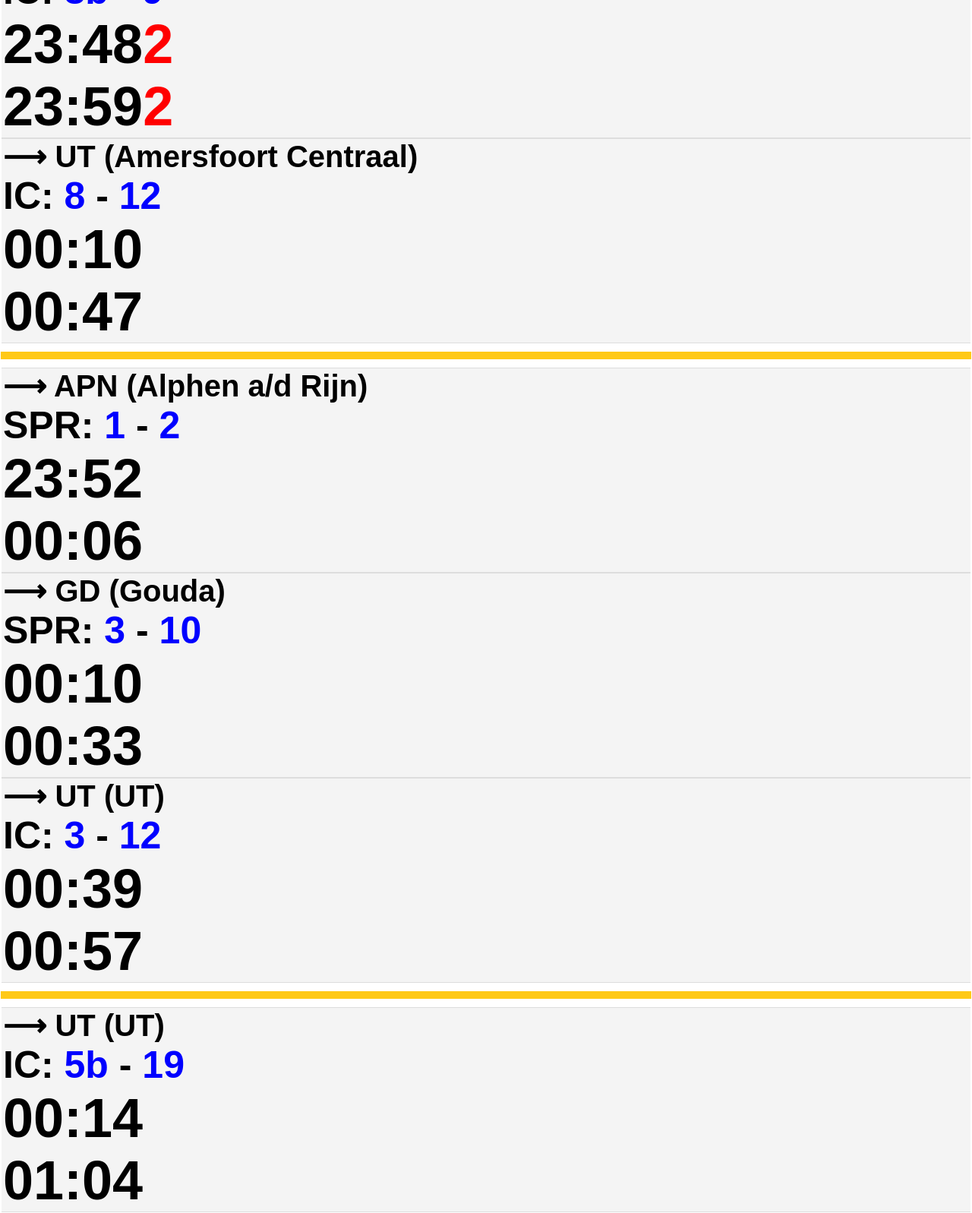
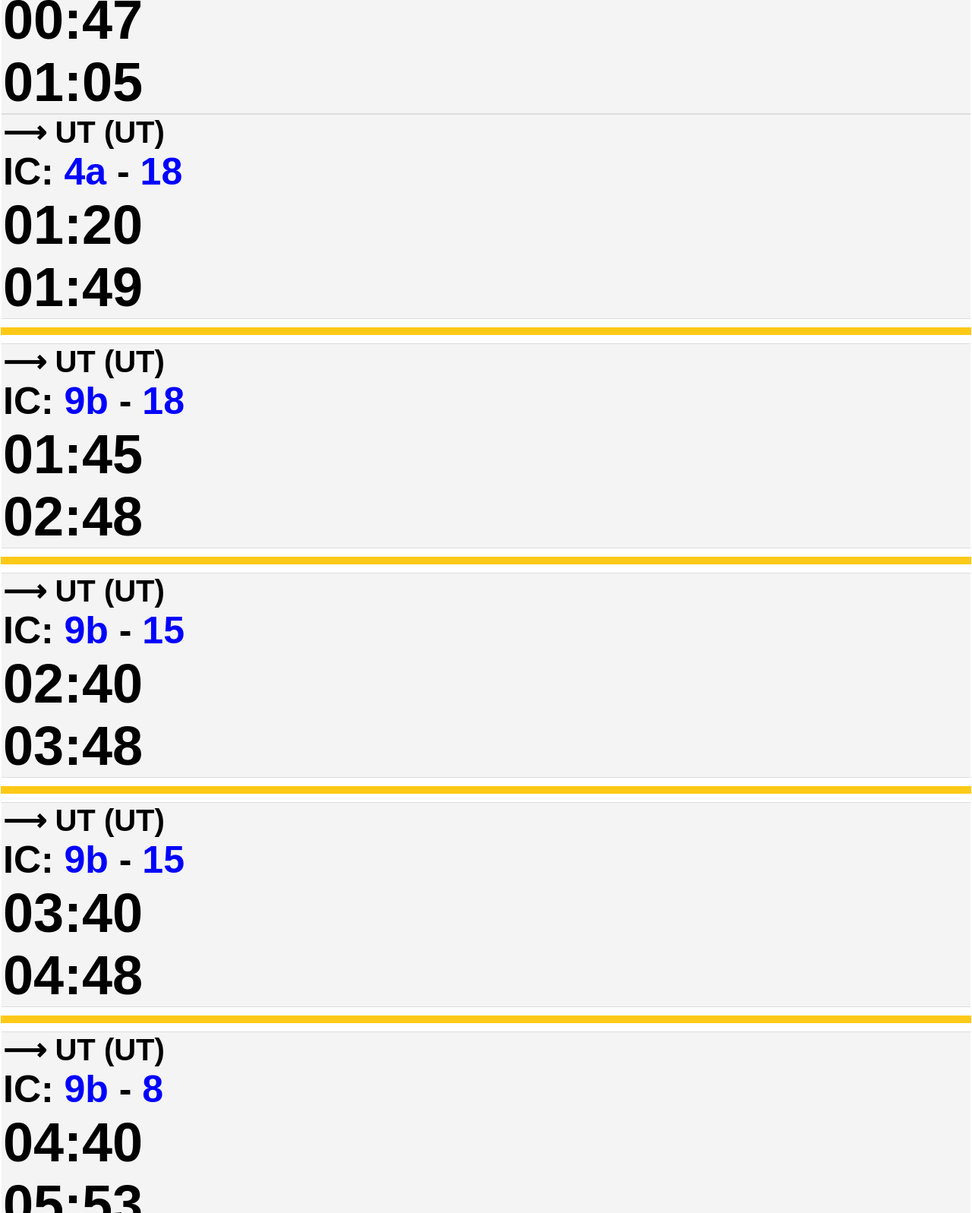
Before and after one commit to elysium316/ns, a plain HTML site: page ledn_ut.html in a window 1280 px wide. Shown: the part 747-2344 px from the top of the page at 76% size. Drawn offline with Linux system fonts and the light colour scheme.

Commit message:
Automatische update treintijden

```diff
--- a/ledn_ut.html
+++ b/ledn_ut.html
@@ -18,7 +18,7 @@
 </head>
 <body>
     <h1>Traject Overzicht</h1>
-    <div class="tijd">00:14</div>
+    <div class="tijd">00:58</div>
     <div style='padding: 2pt; margin-bottom: 20px;'><a href='index.html' class='menu-link' style='background: #ddd; color: black; border-color: #ddd;'>🏠 Home</a> <a href='ledn_ut.html' class='menu-link' style='background: #ffc917; color: #003399;'>LEDN-UT</a> <a href='ut_ah.html' class='menu-link'>UT-AH</a> <a href='ah_dtch.html' class='menu-link'>AH-DTCH</a> </div>
 
     <div class="etappe-header">LEDN-UT</div>
@@ -29,87 +29,17 @@
             <ul>
 
                 <li style="background: #f4f4f4; padding: 0 2px; margin:0; border-top: 1px solid #ddd; border-bottom: 1px solid #ddd; border-left: none; border-right: none;">
-                    <span class="station">&#10230; UT (UT)</span><br>
-                    <span class="spoor" style="color:black;">IC: </span><span class="spoor"><span class='spoor'>5b</span></span><span class="spoor" style="color:black;"> - </span><span class="spoor"><span class='spoor'>19</span></span><br>
-                    <span class="vertrek">23:47</span><br>
-                    <span class="vertrek">00:34<span style='color: red; font-weight: bold;'>2</span></span>
-                </li>
-
-            </ul>
-        </li>
-
-        <li style="padding: 10px 0; border-bottom: 10px solid #ffc917;">
-
-            <ul>
-
-                <li style="background: #f4f4f4; padding: 0 2px; margin:0; border-top: 1px solid #ddd; border-bottom: 1px solid #ddd; border-left: none; border-right: none;">
-                    <span class="station">&#10230; GVC (GVC)</span><br>
-                    <span class="spoor" style="color:black;">IC: </span><span class="spoor"><span class='spoor'>8b</span></span><span class="spoor" style="color:black;"> - </span><span class="spoor"><span class='spoor'>9</span></span><br>
-                    <span class="vertrek">23:48<span style='color: red; font-weight: bold;'>2</span></span><br>
-                    <span class="vertrek">23:59<span style='color: red; font-weight: bold;'>2</span></span>
+                    <span class="station">&#10230; HLM (Haarlem)</span><br>
+                    <span class="spoor" style="color:black;">SPR: </span><span class="spoor"><span class='spoor'>4a</span></span><span class="spoor" style="color:black;"> - </span><span class="spoor"><span class='spoor'>1</span></span><br>
+                    <span class="vertrek">00:20</span><br>
+                    <span class="vertrek">00:43</span>
                 </li>
 
                 <li style="background: #f4f4f4; padding: 0 2px; margin:0; border-top: 1px solid #ddd; border-bottom: 1px solid #ddd; border-left: none; border-right: none;">
-                    <span class="station">&#10230; UT (Amersfoort Centraal)</span><br>
-                    <span class="spoor" style="color:black;">IC: </span><span class="spoor"><span class='spoor'>8</span></span><span class="spoor" style="color:black;"> - </span><span class="spoor"><span class='spoor'>12</span></span><br>
-                    <span class="vertrek">00:10</span><br>
-                    <span class="vertrek">00:47</span>
-                </li>
-
-            </ul>
-        </li>
-
-        <li style="padding: 10px 0; border-bottom: 10px solid #ffc917;">
-
-            <ul>
-
-                <li style="background: #f4f4f4; padding: 0 2px; margin:0; border-top: 1px solid #ddd; border-bottom: 1px solid #ddd; border-left: none; border-right: none;">
-                    <span class="station">&#10230; APN (Alphen a/d Rijn)</span><br>
-                    <span class="spoor" style="color:black;">SPR: </span><span class="spoor"><span class='spoor'>1</span></span><span class="spoor" style="color:black;"> - </span><span class="spoor"><span class='spoor'>2</span></span><br>
-                    <span class="vertrek">23:52</span><br>
-                    <span class="vertrek">00:06</span>
-                </li>
-
-                <li style="background: #f4f4f4; padding: 0 2px; margin:0; border-top: 1px solid #ddd; border-bottom: 1px solid #ddd; border-left: none; border-right: none;">
-                    <span class="station">&#10230; GD (Gouda)</span><br>
-                    <span class="spoor" style="color:black;">SPR: </span><span class="spoor"><span class='spoor'>3</span></span><span class="spoor" style="color:black;"> - </span><span class="spoor"><span class='spoor'>10</span></span><br>
-                    <span class="vertrek">00:10</span><br>
-                    <span class="vertrek">00:33</span>
-                </li>
-
-                <li style="background: #f4f4f4; padding: 0 2px; margin:0; border-top: 1px solid #ddd; border-bottom: 1px solid #ddd; border-left: none; border-right: none;">
-                    <span class="station">&#10230; UT (UT)</span><br>
-                    <span class="spoor" style="color:black;">IC: </span><span class="spoor"><span class='spoor'>3</span></span><span class="spoor" style="color:black;"> - </span><span class="spoor"><span class='spoor'>12</span></span><br>
-                    <span class="vertrek">00:39</span><br>
-                    <span class="vertrek">00:57</span>
-                </li>
-
-            </ul>
-        </li>
-
-        <li style="padding: 10px 0; border-bottom: 10px solid #ffc917;">
-
-            <ul>
-
-                <li style="background: #f4f4f4; padding: 0 2px; margin:0; border-top: 1px solid #ddd; border-bottom: 1px solid #ddd; border-left: none; border-right: none;">
-                    <span class="station">&#10230; UT (UT)</span><br>
-                    <span class="spoor" style="color:black;">IC: </span><span class="spoor"><span class='spoor'>5b</span></span><span class="spoor" style="color:black;"> - </span><span class="spoor"><span class='spoor'>19</span></span><br>
-                    <span class="vertrek">00:14</span><br>
-                    <span class="vertrek">01:04</span>
-                </li>
-
-            </ul>
-        </li>
-
-        <li style="padding: 10px 0; border-bottom: 10px solid #ffc917;">
-
-            <ul>
-
-                <li style="background: #f4f4f4; padding: 0 2px; margin:0; border-top: 1px solid #ddd; border-bottom: 1px solid #ddd; border-left: none; border-right: none;">
                     <span class="station">&#10230; ASD (Amsterdam Centraal)</span><br>
-                    <span class="spoor" style="color:black;">IC: </span><span class="spoor"><span class='spoor'>4b</span></span><span class="spoor" style="color:black;"> - </span><span class="spoor"><span class='spoor'>5a</span></span><br>
-                    <span class="vertrek">00:17</span><br>
-                    <span class="vertrek">00:55</span>
+                    <span class="spoor" style="color:black;">SPR: </span><span class="spoor"><span class='spoor'>3</span></span><span class="spoor" style="color:black;"> - </span><span class="spoor"><span class='spoor'>1</span></span><br>
+                    <span class="vertrek">00:47</span><br>
+                    <span class="vertrek">01:05</span>
                 </li>
 
                 <li style="background: #f4f4f4; padding: 0 2px; margin:0; border-top: 1px solid #ddd; border-bottom: 1px solid #ddd; border-left: none; border-right: none;">
@@ -122,6 +52,62 @@
             </ul>
         </li>
 
+        <li style="padding: 10px 0; border-bottom: 10px solid #ffc917;">
+
+            <ul>
+
+                <li style="background: #f4f4f4; padding: 0 2px; margin:0; border-top: 1px solid #ddd; border-bottom: 1px solid #ddd; border-left: none; border-right: none;">
+                    <span class="station">&#10230; UT (UT)</span><br>
+                    <span class="spoor" style="color:black;">IC: </span><span class="spoor"><span class='spoor'>9b</span></span><span class="spoor" style="color:black;"> - </span><span class="spoor"><span class='spoor'>18</span></span><br>
+                    <span class="vertrek">01:45</span><br>
+                    <span class="vertrek">02:48</span>
+                </li>
+
+            </ul>
+        </li>
+
+        <li style="padding: 10px 0; border-bottom: 10px solid #ffc917;">
+
+            <ul>
+
+                <li style="background: #f4f4f4; padding: 0 2px; margin:0; border-top: 1px solid #ddd; border-bottom: 1px solid #ddd; border-left: none; border-right: none;">
+                    <span class="station">&#10230; UT (UT)</span><br>
+                    <span class="spoor" style="color:black;">IC: </span><span class="spoor"><span class='spoor'>9b</span></span><span class="spoor" style="color:black;"> - </span><span class="spoor"><span class='spoor'>15</span></span><br>
+                    <span class="vertrek">02:40</span><br>
+                    <span class="vertrek">03:48</span>
+                </li>
+
+            </ul>
+        </li>
+
+        <li style="padding: 10px 0; border-bottom: 10px solid #ffc917;">
+
+            <ul>
+
+                <li style="background: #f4f4f4; padding: 0 2px; margin:0; border-top: 1px solid #ddd; border-bottom: 1px solid #ddd; border-left: none; border-right: none;">
+                    <span class="station">&#10230; UT (UT)</span><br>
+                    <span class="spoor" style="color:black;">IC: </span><span class="spoor"><span class='spoor'>9b</span></span><span class="spoor" style="color:black;"> - </span><span class="spoor"><span class='spoor'>15</span></span><br>
+                    <span class="vertrek">03:40</span><br>
+                    <span class="vertrek">04:48</span>
+                </li>
+
+            </ul>
+        </li>
+
+        <li style="padding: 10px 0; border-bottom: 10px solid #ffc917;">
+
+            <ul>
+
+                <li style="background: #f4f4f4; padding: 0 2px; margin:0; border-top: 1px solid #ddd; border-bottom: 1px solid #ddd; border-left: none; border-right: none;">
+                    <span class="station">&#10230; UT (UT)</span><br>
+                    <span class="spoor" style="color:black;">IC: </span><span class="spoor"><span class='spoor'>9b</span></span><span class="spoor" style="color:black;"> - </span><span class="spoor"><span class='spoor'>8</span></span><br>
+                    <span class="vertrek">04:40</span><br>
+                    <span class="vertrek">05:53</span>
+                </li>
+
+            </ul>
+        </li>
+
     </ul>
 </body>
 </html>
```
Also changed, not shown: ah_dtch.html (+29 -29 lines), ut_ah.html (+15 -15 lines).
